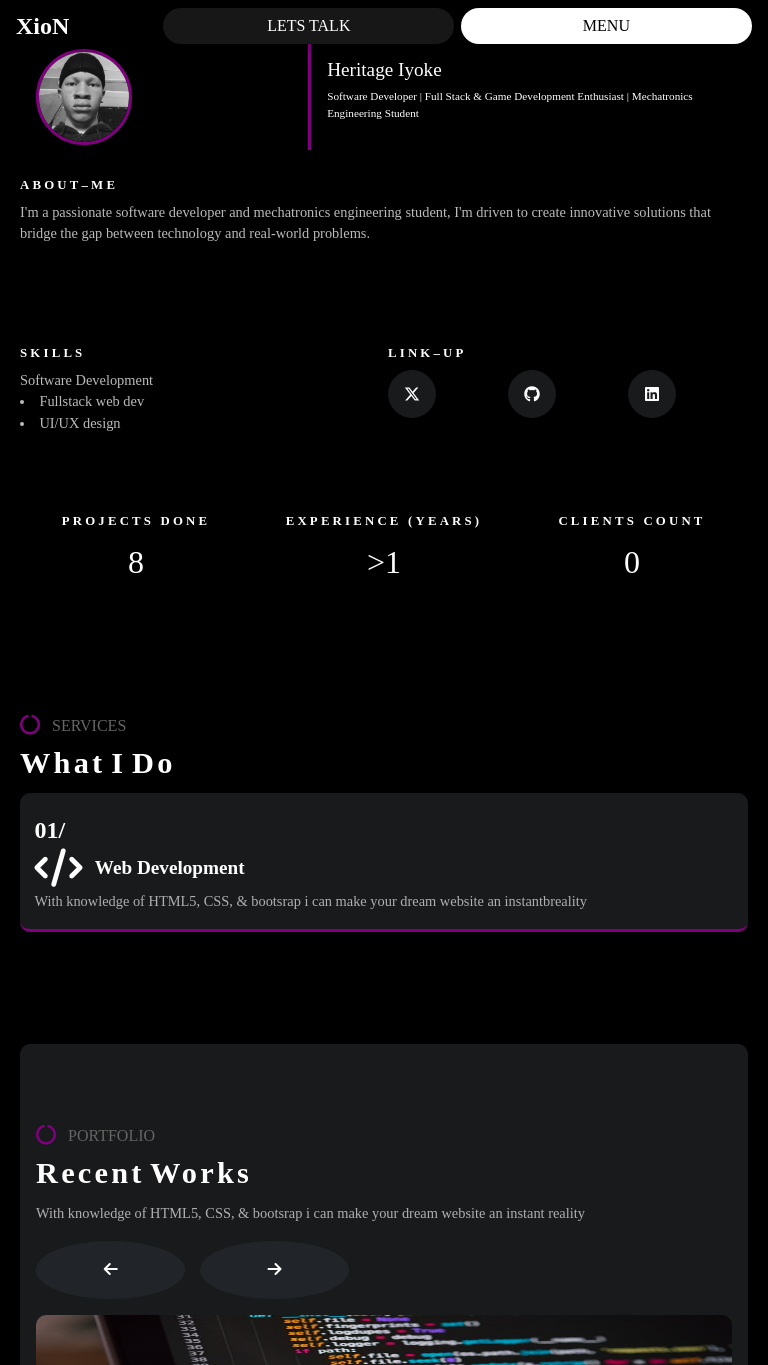
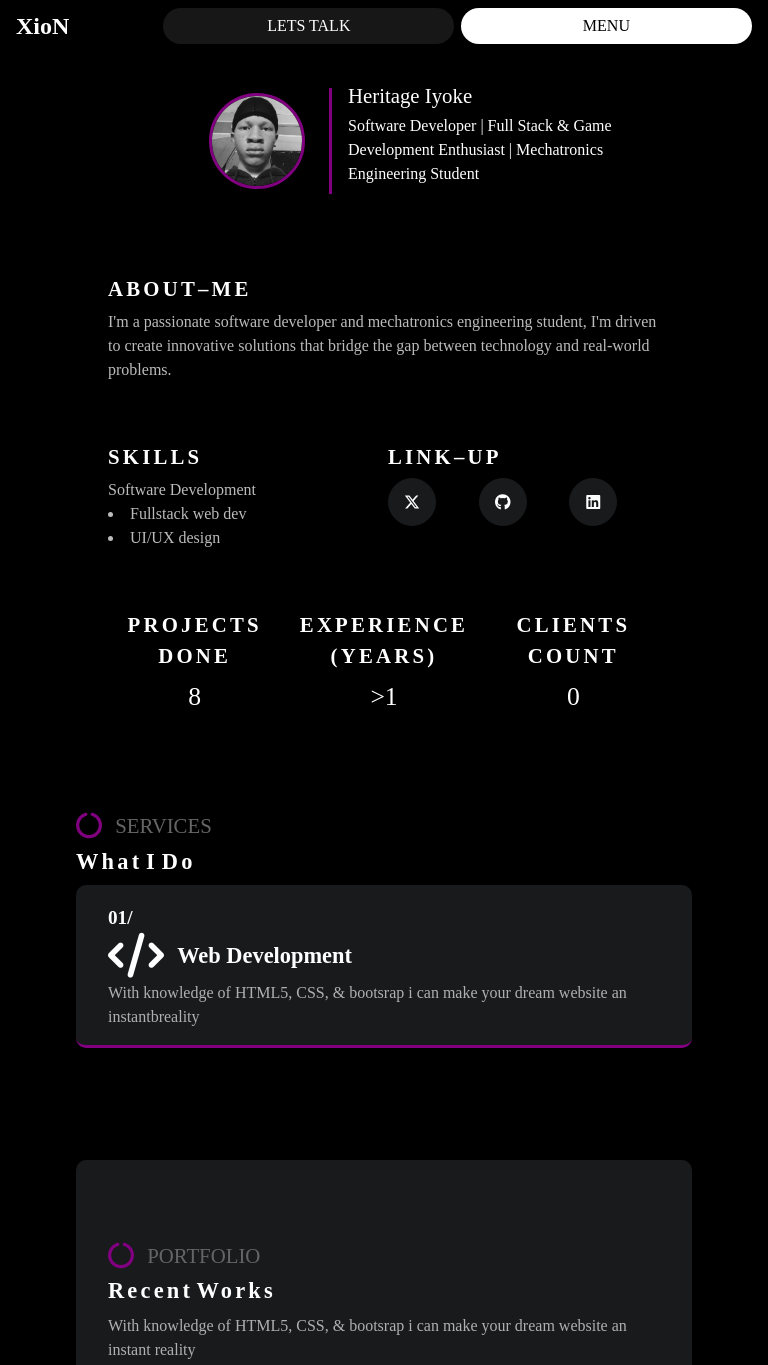
Before and after one commit to Heritage-XioN/PORTFOLIO_PAGE, a plain HTML site: page index.html in a window 768 px wide. Shown: the top 1365 px of the page. Drawn offline with nearby package versions, Linux system fonts and the light colour scheme.

Commit message:
contd. added additional responsive designs

```diff
--- a/assets/styles/styles.css
+++ b/assets/styles/styles.css
@@ -7,9 +7,6 @@
 .carousel-inner,.carousel{
   overflow-x: auto;
   white-space: nowrap;
-}
-.carouselinner{
-  background-color: red;
 }
 .container-fluid{
   width: 100%;
@@ -63,8 +60,8 @@
   display: none;
   flex-direction: column;
   padding: 1.9rem 2.3rem;
-  width: 70%;
-  height: 60vh;
+  width: 60%;
+  height: 20rem;
   border-radius: 10px;
   position: fixed;
   right: 15px;
@@ -89,7 +86,8 @@ header{
   width: 40%;
   padding: 0.3rem 1.5rem 0.3rem 1rem;
   display: flex;
-  margin: auto;
+  justify-content: flex-end;
+  margin: auto 0px;
   border-right: 3px solid purple;
 }
 .profile_img{
@@ -354,10 +352,18 @@ textarea{
   margin: auto;
 }
 
-@media(min-width: 1025px){
+@media(min-width: 901px){
+ .navbar_card{
+  width: 30%;
+  height: 25rem;
+}
+.menu_link{
+  font-size: 1.9rem;
+
+}
   header{
     width: 100%;
-    padding: 5rem 25rem 1rem 25rem;
+    padding: 5rem 15rem 1rem 15rem;
   }
   .header,.profile_name{
     font-size: 2.5rem;
@@ -400,6 +406,9 @@ textarea{
     width: 100%;
     padding: 1rem 11rem;
   }
+  .three{
+    width: 95%;
+  }
   #service{
     display: grid;
     grid-template-columns: 1fr 1fr;
@@ -439,7 +448,6 @@ textarea{
     padding: 1rem 1rem;
   }
   .portfolio{
-    padding-left: rem;
     display: flex;
   }
   .card-body{
@@ -458,6 +466,9 @@ textarea{
   }
   .head_container{
     padding-left: 5rem;
+  }
+  .extra{
+   padding-left: 0rem;
   }
   .btn_icon_cont{
     padding-left: 5rem;
@@ -545,3 +556,56 @@ textarea{
   margin: auto;
 }
 }
+@media(min-width: 414px) and (max-width: 900px){
+  .container-fluid{
+    padding: 1rem 1rem;
+  }
+  .header,.profile_name{
+    font-size: 1.3rem;
+  }
+  .Services{
+   font-size: 1.4rem;
+ }
+  .headline{
+    font-size: 1rem;
+  }
+  .txt{
+    font-size: 1rem;
+  }
+  .stats{
+    font-size: 1.6rem;
+  }
+  .card_num{
+  font-size: 1.2rem;
+  }
+ .title{
+   font-size: 1.4rem;
+ }
+ .card-text{
+   font-size: 1rem;
+   font-weight: 400;
+ }
+  header{
+    width: 100%;
+    padding: 2rem 7rem 1rem 7rem;
+  }
+  .about_section{
+    width: 100%;
+    padding: 1rem 6rem;
+  }
+  section{
+    width: 100%;
+    padding: 1rem 4rem;
+  }
+  .portfolio,.card_cont{
+   padding-left: 2rem;
+   padding-right: 2rem;
+ }
+  .carousel_cont{
+    height: 50%;
+  }
+  footer{
+    width: 100%;
+    padding: 2rem 4rem;
+  }
+}
--- a/index.html
+++ b/index.html
@@ -30,7 +30,6 @@
     </nav>
     <div id="menu" class="navbar_card" style="display:none" data-bs-smooth-scroll="true" data-bs-target="#navbar" data-bs-spy="scroll" data-bs-root-margin="0px 0px -40%">
       <a href="#about" class="menu_link active" id="link">
-        <i class="fa-solid fa-arrow-right" id="icon"></i>
         About
       </a>
       <a href="#service" class="menu_link">
@@ -113,7 +112,7 @@
         </div>
       </div>
       <div class="cont four">
-        <div class="head_container">
+        <div class="head_container extra">
           <p class="header about_me about_stats">
             PROJECTS
             DONE
@@ -122,7 +121,7 @@
             8
           </p>
         </div>
-        <div class="head_container">
+        <div class="head_container extra">
           <p class="header about_me about_stats">
             EXPERIENCE
             (YEARS)
@@ -131,8 +130,8 @@
             >1
           </p>
         </div>
-        <div class="head_container">
-          <p class="header about_me about_stats">
+        <div class="head_container extra">
+          <p class="header about_me about_stats three">
             CLIENTS
             COUNT
           </p>
--- a/scripts/data.js
+++ b/scripts/data.js
@@ -32,5 +32,5 @@ export const blog = [
     alt : "banner_img",
     title : "Visual Art ★ Concept",
     headerTxt : "FOLD TWIST ABSTRACT"
-  },
+  }
   ]
```
